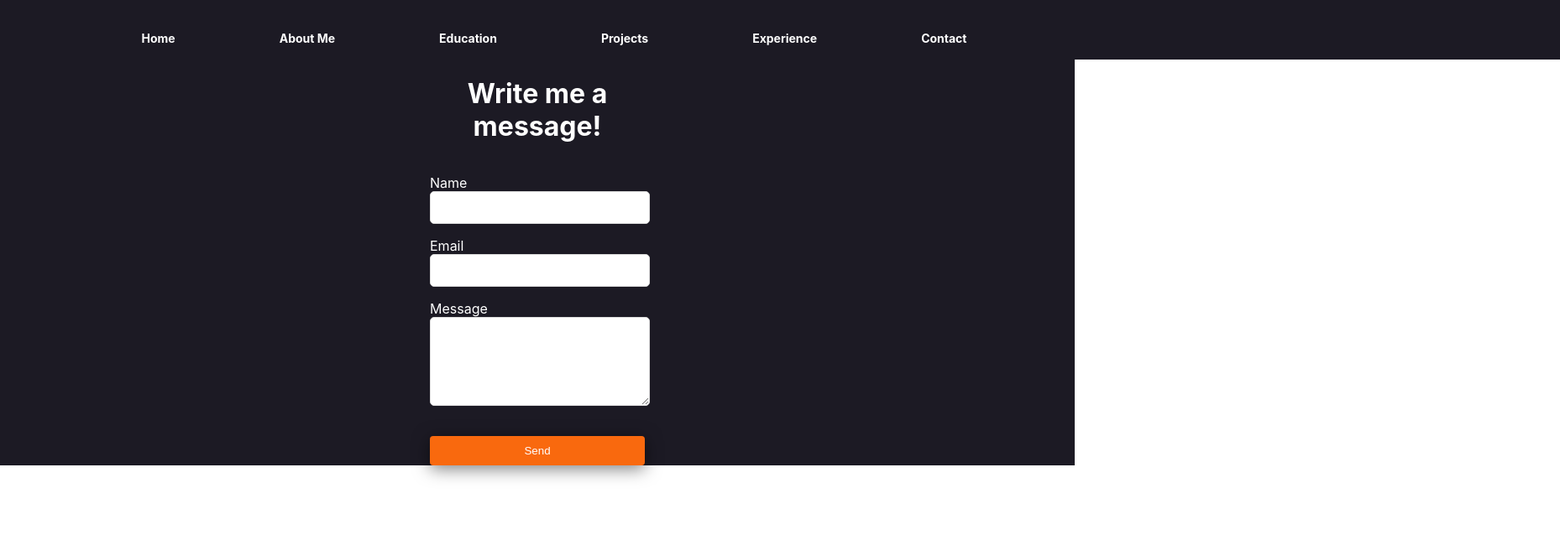
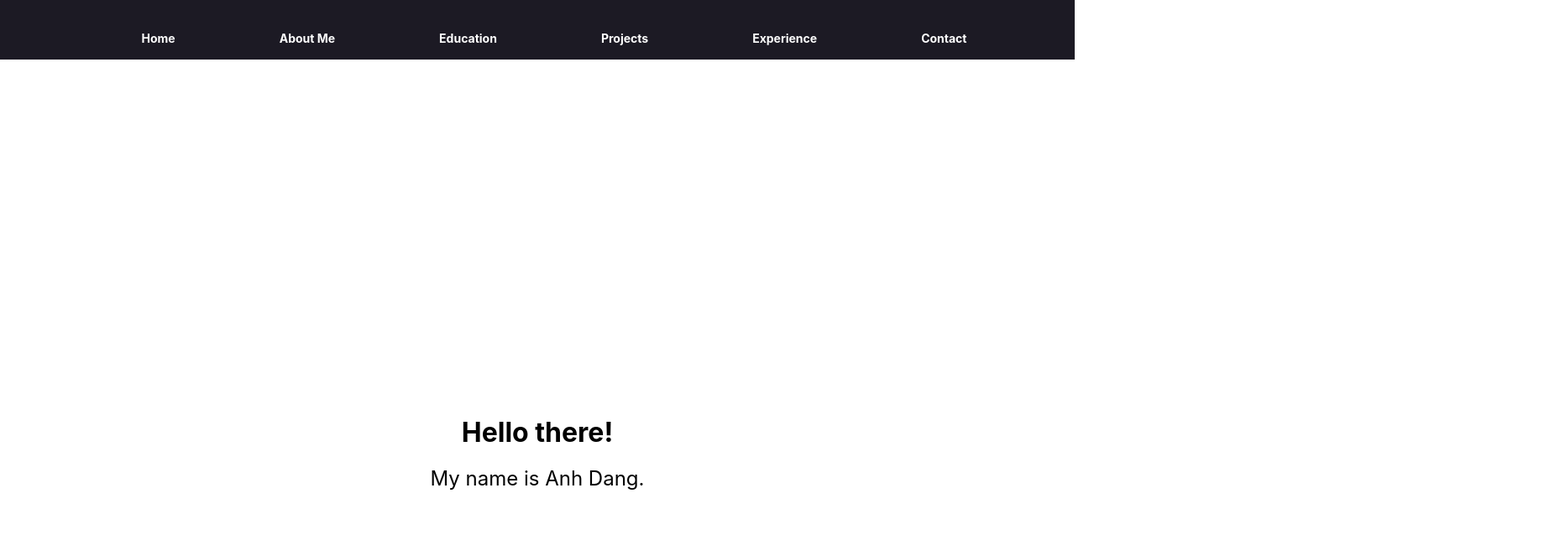
Before and after one commit to anhhdangg01/portfolio, a React (Create React App) app: page / in a window 1280 px wide. Shown: the top 644 px of the page at 84% size, 1858 px wide, since content can reach past the window. Built offline with nearby package versions, Linux system fonts and the light colour scheme.

Commit message:
Added home page and fixed more formatting

```diff
--- a/src/components/home.tsx
+++ b/src/components/home.tsx
@@ -1,9 +1,13 @@
 import React from 'react';
+import '../styles/home.css';
 
 function Home() {
   return (
     <div className="home">
-
+      <div className="text-section">
+        <h1>Hello there!</h1>
+        <h2>My name is Anh Dang.</h2>
+      </div>
     </div>
   )
 }
--- a/src/styles/contact.css
+++ b/src/styles/contact.css
@@ -1,6 +1,11 @@
 .contact {
+  height: 1000px;
   width: 20%;
   text-align: center;
+}
+
+h1 {
+  margin-top: 200px;
 }
 
 form {
--- a/src/styles/home.css
+++ b/src/styles/home.css
@@ -1,3 +1,28 @@
 .home {
+  text-align: center;
+  height: 900px;
+  width: 100%;
+  background-color: white;
+  color: black;
+  flex-direction: row;
 
+  .text-section {
+    animation: fade-in 3s;
+    padding: 225px;
+    h1 {
+      font-weight: bold;
+    }
+    h2 {
+      font-weight: normal;
+    }
+  }
 }
+
+@keyframes fade-in {
+  from {
+    opacity: 0;
+  }
+  to {
+    opacity: 100;
+  }
+}
--- a/src/styles/navigator.css
+++ b/src/styles/navigator.css
@@ -2,7 +2,6 @@
   padding-top: 20px;
   padding-left: 50%;
   padding-right: 50%;
-  overflow: hidden;
   background-color: rgb(28, 26, 36);
 
   a {
--- a/src/styles/portfolio.css
+++ b/src/styles/portfolio.css
@@ -4,4 +4,5 @@
   display: flex;
   flex-direction: column;
   align-items: center;
+  overflow-x: hidden;
 }
```
